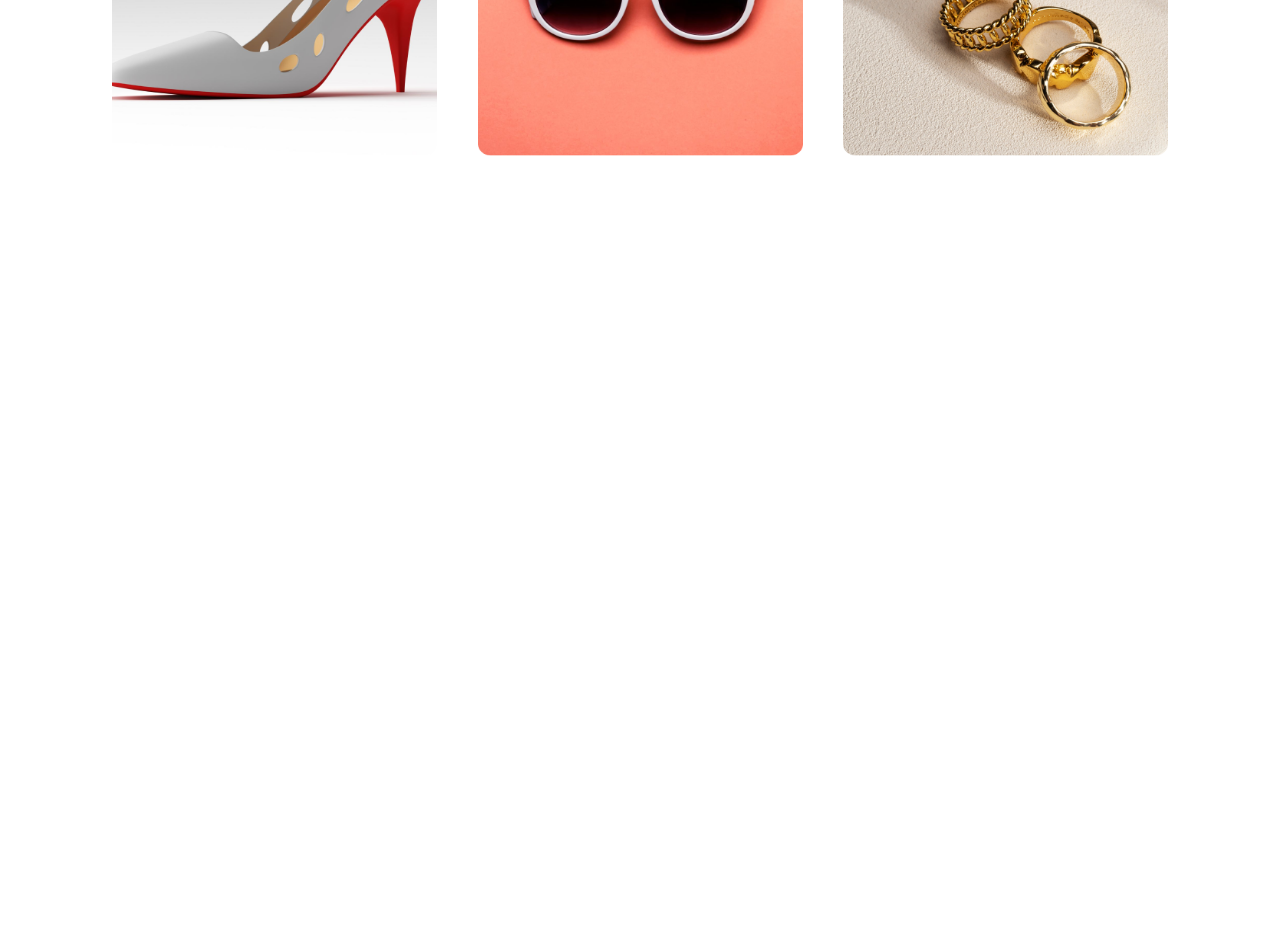
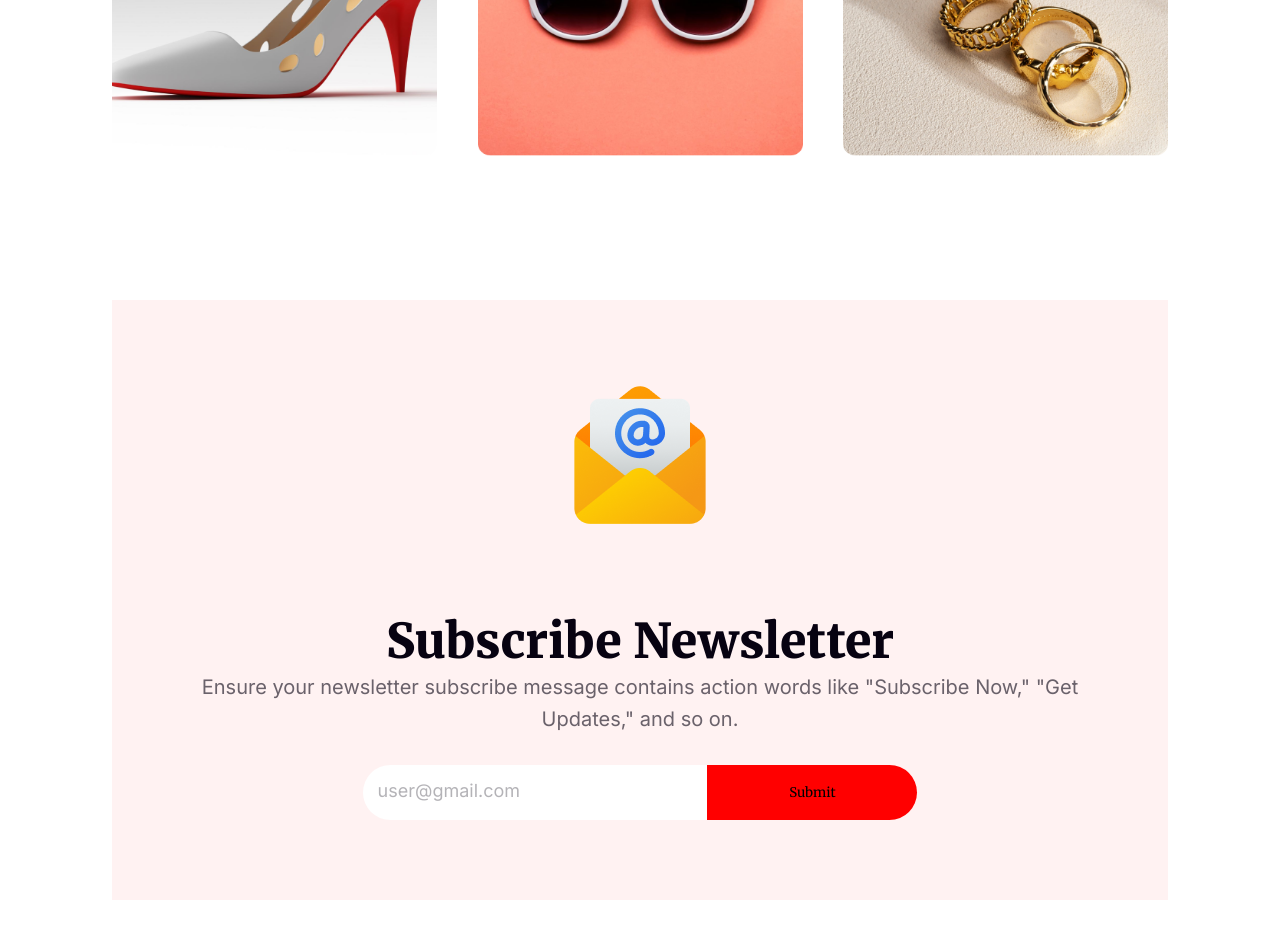
Before and after one commit to nhwnahid007/new-year, a plain HTML site: page index.html in a window 1280 px wide. Shown: the part 4643-5581 px from the top of the page. Before the commit the page ends 4943 px from the top, so only its background shows below. Drawn offline with Linux system fonts and the light colour scheme.

Commit message:
Added subscribe buttuon

```diff
--- a/index.html
+++ b/index.html
@@ -123,6 +123,27 @@
             </div>
           </div>
         </section>
+        <section>
+          <div class="container ">
+            <div class="bc-sub">
+              <div class="subscribe">
+                <img class="sn-img" src="resources/Group 61.png" alt="">
+                <h3 class="sn">Subscribe Newsletter</h3>
+                <p class="sn-p"> Ensure your newsletter subscribe message contains action words like "Subscribe Now," "Get Updates," and so on.</p>
+              </div>
+
+              <div class="e-subscribe">
+
+                <form>
+                  <label>
+                    <input type="email" name="useremail" placeholder="user@gmail.com">
+                    <button class="btn-sub">Submit</button>
+                  </label>
+                </form>
+              </div>
+            </div>
+          </div>
+        </section>
     </main>
 
   </body>
--- a/styles/style.css
+++ b/styles/style.css
@@ -337,19 +337,17 @@
   line-height: 32px; /* 160% */
   padding-top: 50px;
 }
-.hs-title{
+.hs-title {
   padding-top: 30px;
 }
 .holiday-sell {
   text-align: center;
-
 }
-
 
 /* Portfolio */
 
-.portfolio-title{
-  color: #F00;
+.portfolio-title {
+  color: #f00;
   font-family: Inter;
   font-size: 24px;
   font-style: normal;
@@ -357,7 +355,7 @@ font-weight: 500;
   line-height: normal;
 }
 
-.p-info{
+.p-info {
   color: #070211;
   font-family: Merriweather;
   font-size: 48px;
@@ -368,9 +366,9 @@ line-height: normal;
   padding-bottom: 10px;
 }
 
-.portfolio-paragraph{
+.portfolio-paragraph {
   width: 896px;
-  color: rgba(7, 2, 17, 0.60);
+  color: rgba(7, 2, 17, 0.6);
   font-family: Inter;
   font-size: 20px;
   font-style: normal;
@@ -378,28 +376,107 @@ font-weight: 400;
   line-height: 32px; /* 160% */
 
   padding-bottom: 80px;
-
 }
 
-.portfolio-images{
+.portfolio-images {
   display: flex;
   flex-wrap: wrap;
   align-items: center;
-  justify-content:space-between;
+  justify-content: space-between;
 }
 
-.item-image img{
+.item-image img {
   width: 325px;
   height: 325px;
   padding: 0 0px 20px;
 }
 
-.item-image{
+.item-image {
   display: block;
 }
 
-.item-image:hover{
-
+.item-image:hover {
   transform: scale(1.3);
   z-index: 2;
 }
+
+/* Subscribe */
+
+.bc-sub {
+  background: rgba(255, 0, 0, 0.05);
+  height: 600px;
+}
+
+.sn {
+  color: #070211;
+  text-align: center;
+  font-family: Merriweather;
+  font-size: 48px;
+  font-style: normal;
+  font-weight: 900;
+  line-height: normal;
+  text-transform: capitalize;
+}
+
+.sn-img {
+  display: block;
+  margin-left: auto;
+  margin-right: auto;
+  padding: 80px;
+}
+
+.sn-p {
+  width: 896px;
+  color: rgba(7, 2, 17, 0.6);
+  text-align: center;
+  font-family: Inter;
+  font-size: 20px;
+  font-style: normal;
+  font-weight: 400;
+  line-height: 32px;
+  margin-left: auto;
+  margin-right: auto;
+  /* 160% */
+  padding-bottom: 30px;
+}
+
+.e-subscribe {
+  display: flex;
+  justify-content: center;
+  align-items: center;
+}
+
+/* n */
+input[type="email"] {
+  padding-left: px;
+  padding-right: px;
+  width: 550px;
+  height: 55px;
+  flex-shrink: 0;
+  border-radius: 50px;
+  background: #fff;
+  border: 0;
+}
+
+.btn-sub {
+  border-radius: 0px 50px 50px 0px;
+  background: #f00;
+  width: 210px;
+  height: 55px;
+  flex-shrink: 0;
+  border: 0;
+  margin-left: -209px;
+}
+
+::placeholder {
+  color: rgba(7, 2, 17, 0.3);
+  font-family: Inter;
+  font-size: 18px;
+  font-style: normal;
+  font-weight: 400;
+  line-height: normal;
+  padding-left:15px;
+}
+
+
+/* Footer */
```
Lines whose indentation alone changed are shown as unchanged.
